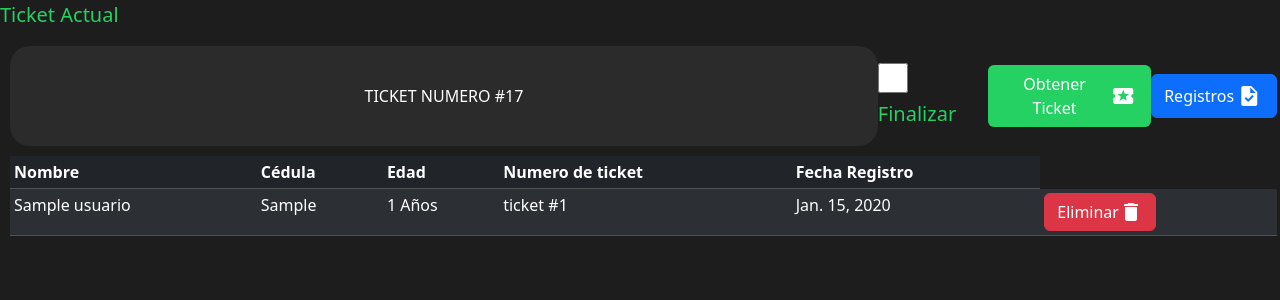
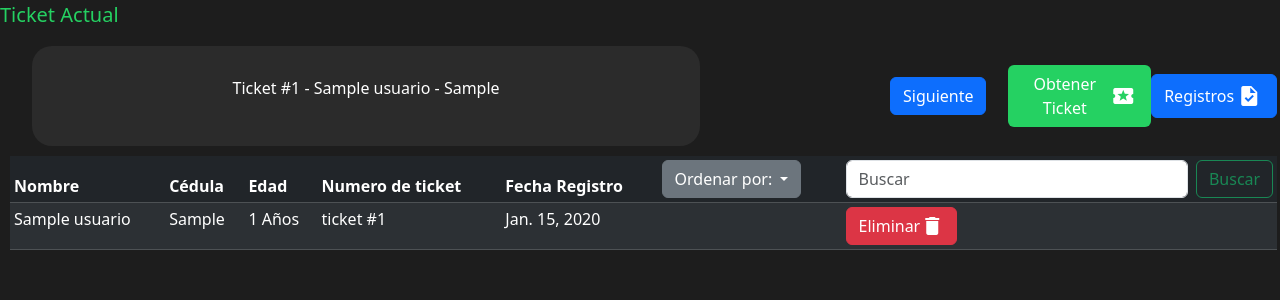
Before and after one commit to luispolonio1/Estructura_de_datos, a Django app: page / in a window 1280 px wide. Shown: the top 300 px of the page. Run offline with Django 5.2, Linux system fonts and the light colour scheme; tables that the repository leaves empty hold one stand-in row (values such as "Sample post"); some libraries are stand-ins or nearby versions.

Commit message:
Tercera Actualizacion

```diff
--- a/Index/models.py
+++ b/Index/models.py
@@ -8,5 +8,16 @@ class Usuario(models.Model):
     cedula = models.CharField(max_length=50)
     edad = models.IntegerField(default=0)
     fecha_registro = models.DateField(default=datetime.now)
+    atendido = models.BooleanField(default=False)
     def __str__(self):
         return f"{self.nombre} - {self.cedula} - {self.edad}"
+
+
+class UsuarioAtendido(models.Model):
+    nombre = models.CharField(max_length=100)
+    cedula = models.CharField(max_length=11)
+    edad = models.IntegerField()
+    fecha_registro = models.DateField(default=datetime.now)
+
+    def __str__(self):
+        return f"{self.nombre} - {self.cedula} - {self.edad}"
--- a/Index/templates/Home.html
+++ b/Index/templates/Home.html
@@ -12,13 +12,18 @@
 <body style="background-color:#1D1D1D;">
 <p style="color:#25D162;font-size:20px">Ticket Actual</p>
 <div class="flex-container" style="display: flex;align-items: center;height:100px;justify-content: space-between;width:99%;flex-direction:row;margin:10px" >
+    <div class="container" style="width:90%;display:flex;align-items:center;justify-content:space-between;margin:10px">
     <div style="width:70%;height:100px;border-radius:20px;display: flex;align-items: center;justify-content:center;color: white;background-color: #2B2B2B;" >
-TICKET NUMERO #17
+        {% if ticket_actual %}
+                <p>Ticket #{{ ticket_actual.id }} - {{ ticket_actual.nombre }} - {{ ticket_actual.cedula }}</p>
+            {% else %}
+                <p>No hay tickets en espera</p>
+            {% endif %}
     </div>
-    <label>
-        <input type="checkbox" style="width:30px; height:30px;">
-        <data value="" style="font-size:20px;color:#25D162">Finalizar</data>
-    </label>
+        <form method="get" action="{% url 'atender_usuario' %}">
+               <button type="submit" class="btn btn-primary">Siguiente</button>
+        </form>
+    </div>
         <form method="POST"  action="{% url 'guardar_usuario' %}">
             {% csrf_token %}
         <button type="submit" class="btn" id="obtener_ticket" style="background-color:#25D162;color: white;display: flex;justify-content: center;align-items: center">Obtener Ticket<i class="material-icons" style="margin:3px">local_activity</i></button>
@@ -37,6 +42,25 @@ TICKET NUMERO #17
             <th>Edad</th>
             <th>Numero de ticket</th>
             <th>Fecha Registro</th>
+            <th>
+                <div class="dropdown">
+                   <a class="btn btn-secondary dropdown-toggle" href="#" role="button" data-bs-toggle="dropdown" aria-expanded="false">
+                      Ordenar por:
+                   </a>
+
+                   <ul class="dropdown-menu">
+                     <li><a class="dropdown-item" href="#">Action</a></li>
+                     <li><a class="dropdown-item" href="#">Another action</a></li>
+                     <li><a class="dropdown-item" href="#">Something else here</a></li>
+                   </ul>
+                </div>
+            </th>
+            <th>
+               <form class="d-flex" role="search">
+                      <input class="form-control me-2" type="search" placeholder="Buscar" aria-label="Search">
+                      <button class="btn btn-outline-success" type="submit">Buscar</button>
+               </form>
+            </th>
         </tr>
         </thead>
         <tbody>
@@ -47,6 +71,7 @@ TICKET NUMERO #17
                 <td>{{ usuario.edad }} Años</td>
                 <td>ticket #{{usuario.id}}</td>
                 <td>{{ usuario.fecha_registro }}</td>
+                <td></td>
                 <td>
                     <form method="POST" action="{% url 'eliminar' usuario.id %}">
                             {% csrf_token %}
--- a/Index/urls.py
+++ b/Index/urls.py
@@ -7,4 +7,5 @@ urlpatterns=[
     path('guardar_usuario/',views.guardar_usuario,name='guardar_usuario'),
     path('eliminar/<int:usuario_id>',views.eliminar_usuario,name='eliminar'),
     path('registros',views.Registros_vistas,name='registros'),
+path('atender_usuario/', views.atender_usuario, name='atender_usuario'),
 ]
--- a/Index/views.py
+++ b/Index/views.py
@@ -1,12 +1,13 @@
 from django.shortcuts import render , get_object_or_404, redirect
 from django.views.decorators.csrf import csrf_exempt
-from .models import Usuario
+from .models import Usuario,UsuarioAtendido
 from .forms import UsuarioForm
 
 
 def index(request):
     usuarios = Usuario.objects.all()
-    return render(request, 'Home.html', {'usuarios': usuarios})
+    ticket_actual = Usuario.objects.order_by('fecha_registro').first()
+    return render(request, 'Home.html', {'usuarios': usuarios,'ticket_actual': ticket_actual})
 
 
 
@@ -29,4 +30,27 @@ def eliminar_usuario(request, usuario_id):
 
 
 def Registros_vistas(request):
-    return render(request, 'Registros.html')
+    # Obtener la lista de usuarios atendidos desde UsuarioAtendido
+    usuarios_atendidos = UsuarioAtendido.objects.all()
+
+    # Renderizar una nueva plantilla para los usuarios atendidos
+    return render(request, 'Registros.html', {'usuarios_atendidos': usuarios_atendidos})
+
+
+
+
+def atender_usuario(request):
+    # Obtener el primer ticket no atendido (FIFO)
+    usuario = Usuario.objects.order_by('fecha_registro').filter(atendido=False).first()
+
+    if usuario:
+        # Crear un registro en la tabla `UsuarioAtendido`
+        UsuarioAtendido.objects.create(
+            nombre=usuario.nombre,
+            cedula=usuario.cedula,
+            edad=usuario.edad,
+            fecha_registro=usuario.fecha_registro,
+        )
+        usuario.delete()  # Eliminar el ticket original
+
+    return redirect('index')
```
Also changed, not shown: Index/templates/Registros.html (+9 -1 lines), Index/migrations/0003_usuario_atendido.py (added), Index/migrations/0004_usuarioatendido.py (added), Index/migrations/0005_alter_usuarioatendido_fecha_registro.py (added), db.sqlite3.
